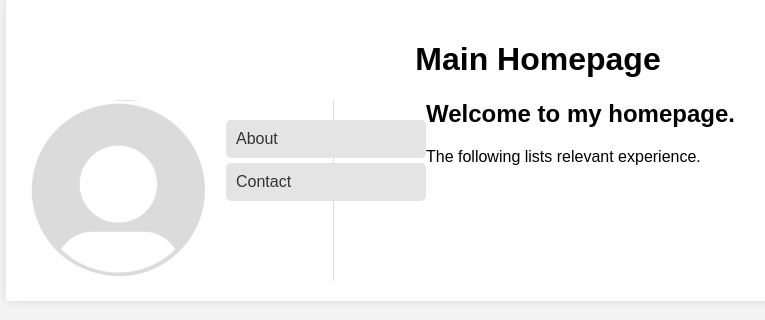
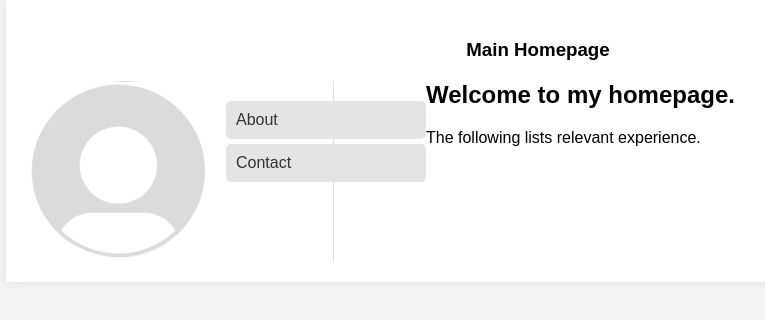
Before and after one commit to matthew-gerstbrein/matthew-gerstbrein.github.io, a Jekyll site: the page index.html, which Jekyll copies as it is, in a window 1280 px wide. Shown: the top 320 px of the page, without its empty margins (102-867 px from the left). Built offline with Jekyll 4.4.1, drawn with Linux system fonts in a browser that asks for light colours.

```diff
--- a/index.html
+++ b/index.html
@@ -9,7 +9,7 @@
 <body>
     <div class="container">
         <div class="header">
-            <h1>Main Homepage</h1>
+            <h3>Main Homepage</h3>
         </div>
         <div class="profile-pic">
             <img src="Generic_PFP.png" alt="Profile Picture">
```
